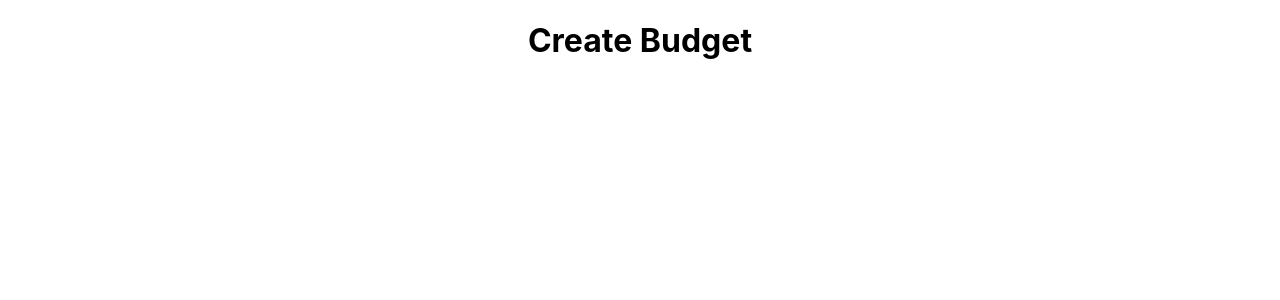
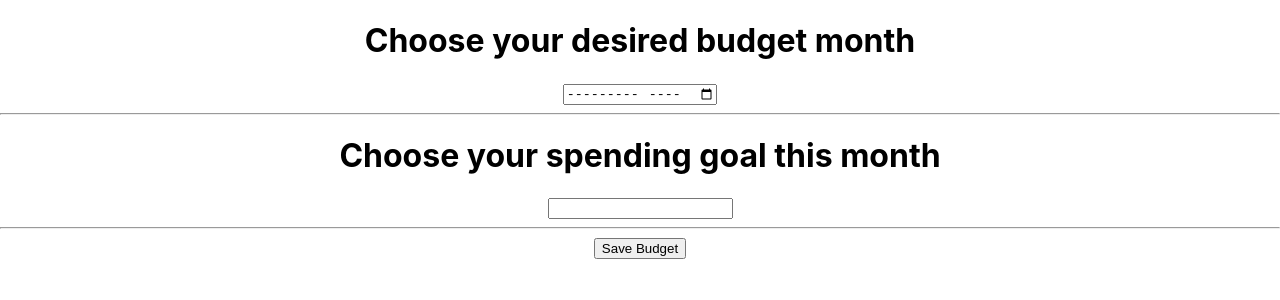
Before and after one commit to Jackson-Wozniak/Budget-Manager, a React (Create React App) app in the folder frontend/: page /create-budget in a window 1280 px wide. Shown: the top 300 px of the page. Built offline with nearby package versions, Linux system fonts and the light colour scheme.

Commit message:
display the info (not formatted) to UI for monthly budgets and fix bug

```diff
--- a/frontend/src/components/BudgetPage.jsx
+++ b/frontend/src/components/BudgetPage.jsx
@@ -2,6 +2,7 @@ import { useState } from "react";
 import '../styles/BudgetPage.css';
 import { getMonthlyBudget } from "../utils/MonthlyBudgetApi";
 import { useNavigate } from 'react-router-dom';
+import SpendingCategory from "./SpendingCategory";
 
 function BudgetPage() {
     const [month, setMonth] = useState(null);
@@ -10,13 +11,15 @@ function BudgetPage() {
     const navigate = useNavigate();
 
     function setNewMonth(month){
-        setMonth(month);
-
         getMonthlyBudget(month).then((data) => {
             if(data === "User has not created budget for this month"){
                 navigate("create-budget");
+                return;
             }
             console.log(data);
+            console.log(data.spendingCategories);
+            setMonthlyBudget(data);
+            setMonth(month);
         });
     }
 
@@ -38,6 +41,11 @@ function BudgetPage() {
             <progress max={monthlyBudget.monthlyGoal} value={monthlyBudget.moneySpent} id="monthly-budget-progress"/>
 
             <h5>$ {monthlyBudget.moneySpent} spent | $ {monthlyBudget.monthlyGoal} goal</h5>
+
+            <h1>Spending Categories</h1>
+            {monthlyBudget.spendingCategories.map((spendingCategory, index) => {
+                return <SpendingCategory key={index} category={spendingCategory} />
+            })}
         </div>
     );
 }
--- a/frontend/src/components/MonthlyBudgetCreator.jsx
+++ b/frontend/src/components/MonthlyBudgetCreator.jsx
@@ -1,8 +1,49 @@
+import { createMonthlyBudget } from "../utils/MonthlyBudgetApi";
+import { useState } from "react";
+import { useNavigate } from "react-router-dom";
+
 function MonthlyBudgetCreator() {
+
+    const [month, setMonth] = useState(null);
+    const [spendingGoal, setSpendingGoal] = useState(0.0);
+    const navigate = useNavigate();
+
+    function createNewBudget(){
+        if(month === null) return;
+        if(spendingGoal === null || spendingGoal <= 0) return;
+
+        let budgetCreated = createMonthlyBudget(month, spendingGoal);
+        if(budgetCreated){
+            navigate("/");
+            return;
+        }
+        alert(budgetCreated);
+    }
+
+    function verifyAndSaveMonth(month){
+        if(month === null) return;
+        setMonth(month);
+    }
+
+    function verifyAndSaveGoal(goal){
+        if(goal === null || goal <= 0) return;
+        setSpendingGoal(goal);
+    }
+
     return (
-        <div>
-            <h1>Create Budget</h1>
-        </div>
+        <form onSubmit={() => createNewBudget()}>
+            <h1>Choose your desired budget month</h1>
+            <input type="month" min="2020-08" onChange={(e) => verifyAndSaveMonth(e.target.value)} />
+
+            <hr />
+
+            <h1>Choose your spending goal this month</h1>
+            <input type="number" onChange={(e) => verifyAndSaveGoal(e.target.value)}/>
+
+            <hr />
+
+            <input type="submit" value="Save Budget"/>
+        </form>
     );
 }
 
--- /dev/null
+++ b/frontend/src/components/SpendingCategory.jsx
@@ -0,0 +1,20 @@
+function SpendingCategory(props) {
+
+    let category = props.category;
+
+    return (
+        <div>
+            <p>{category.name}</p>
+            <p>{category.goal}</p>
+            {category.expenses.map((expense) => {
+                return <div key={expense.id}>
+                    <p>{expense.description}</p>
+                    <p>{expense.value}</p>
+                    <p>{expense.dateTime}</p>
+                </div>
+            })}
+        </div>
+    );
+}
+
+export default SpendingCategory;
--- a/frontend/src/utils/MonthlyBudgetApi.js
+++ b/frontend/src/utils/MonthlyBudgetApi.js
@@ -9,3 +9,19 @@ export async function getMonthlyBudget(month){
 
     return json;
 }
+
+export async function createMonthlyBudget(month, spendingGoal){
+    const response = await fetch("http://localhost:8080/api/v1/monthly_budget", {
+        method : 'POST',
+        headers : {
+            "Content-Type" : "application/json"
+        },
+        body : JSON.stringify({"month" : month, "spendingGoal" : spendingGoal})
+    });
+
+    if(response.status !== 200){
+        return await response.text();
+    }
+
+    return true;
+}
```
Also changed, not shown: 1 other file (tests, documents, lock files or other folders).
